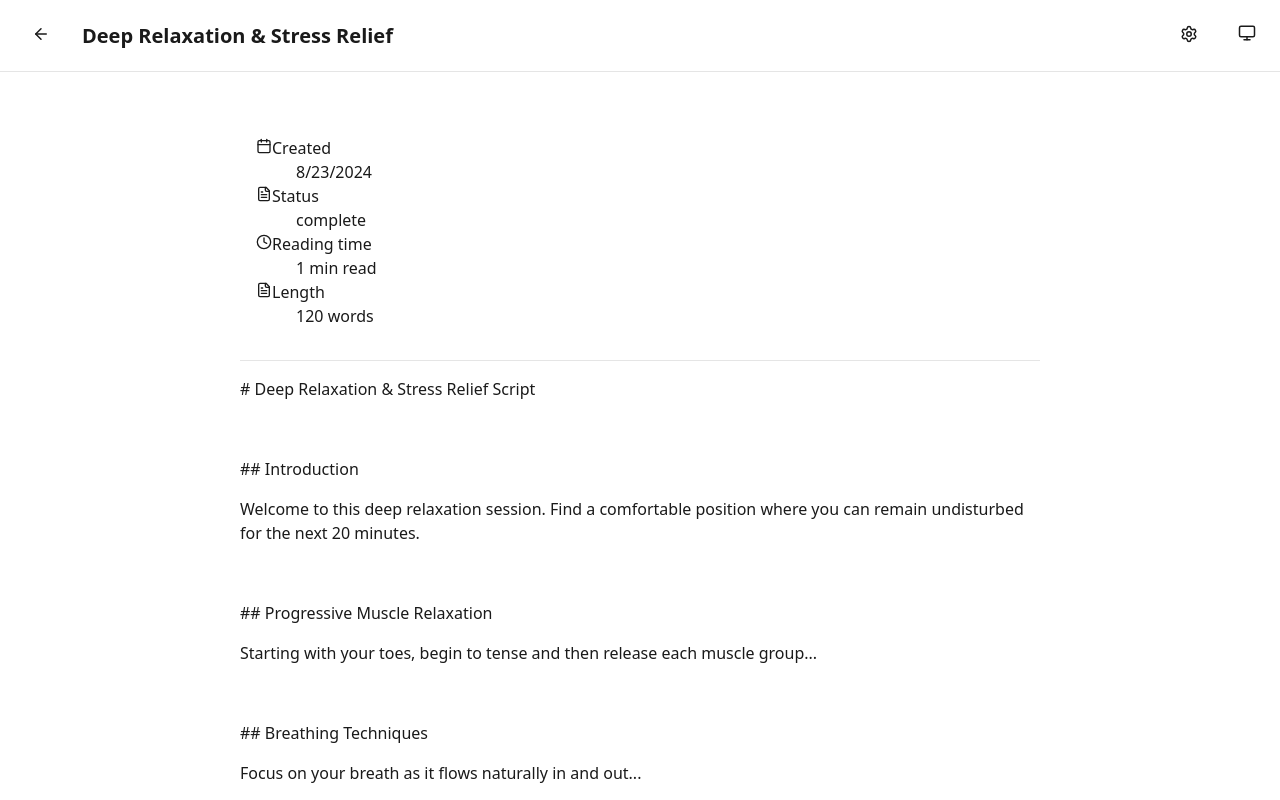
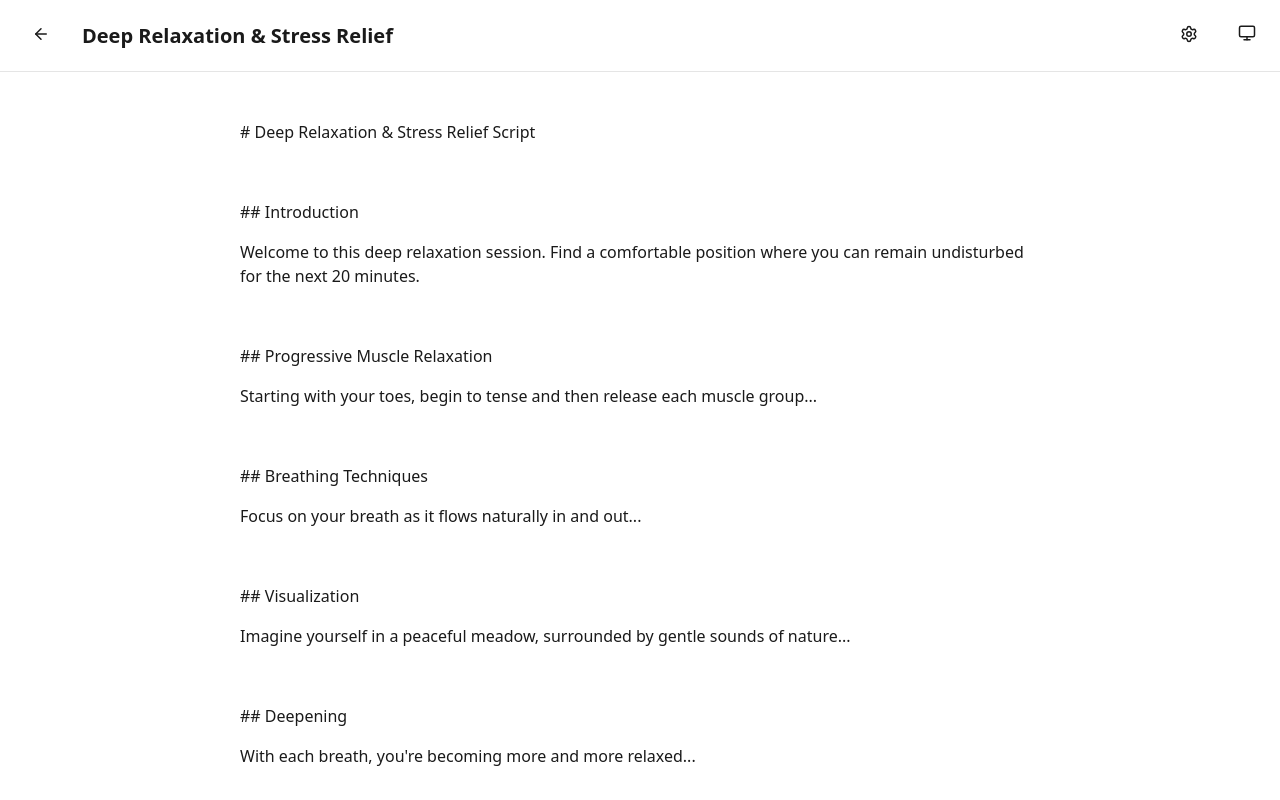
Before and after one commit to dave-hillier/instascript, a React (Vite) app: page /hypno/script/1 in a window 1280 px wide. Shown: the top 800 px of the page. Built offline with nearby package versions, Linux system fonts and the light colour scheme.

Commit message:
Removed the header

```diff
--- a/src/pages/ScriptPage.tsx
+++ b/src/pages/ScriptPage.tsx
@@ -1,5 +1,5 @@
 import { useParams, useNavigate } from 'react-router-dom'
-import { ArrowLeft, Calendar, Tag, Clock, FileText } from 'lucide-react'
+import { ArrowLeft } from 'lucide-react'
 import { useAppContext } from '../hooks/useAppContext'
 import type { Script } from '../types/script'
 
@@ -27,55 +27,8 @@ export const ScriptPage = () => {
     )
   }
 
-  const wordCount = script.content.split(/\s+/).filter((word: string) => word.length > 0).length
-  const estimatedReadTime = Math.max(1, Math.round(wordCount / 200)) // 200 words per minute
-
   return (
     <section>
-      <header>
-        <dl>
-          <dt>
-            <Calendar size={16} />
-            <span>Created</span>
-          </dt>
-          <dd>{new Date(script.createdAt).toLocaleDateString()}</dd>
-
-          {script.status && (
-            <>
-              <dt>
-                <FileText size={16} />
-                <span>Status</span>
-              </dt>
-              <dd>{script.status}</dd>
-            </>
-          )}
-
-          <dt>
-            <Clock size={16} />
-            <span>Reading time</span>
-          </dt>
-          <dd>{estimatedReadTime} min read</dd>
-
-          <dt>
-            <FileText size={16} />
-            <span>Length</span>
-          </dt>
-          <dd>{wordCount} words</dd>
-        </dl>
-
-        {script.tags && script.tags.length > 0 && (
-          <aside>
-            <Tag size={16} />
-            <span>Tags:</span>
-            <ul>
-              {script.tags.map((tag: string) => (
-                <li key={tag}>{tag}</li>
-              ))}
-            </ul>
-          </aside>
-        )}
-      </header>
-
       <article>
         {script.content.split('\n').map((paragraph: string, index: number) => (
           paragraph.trim() ? (
```
